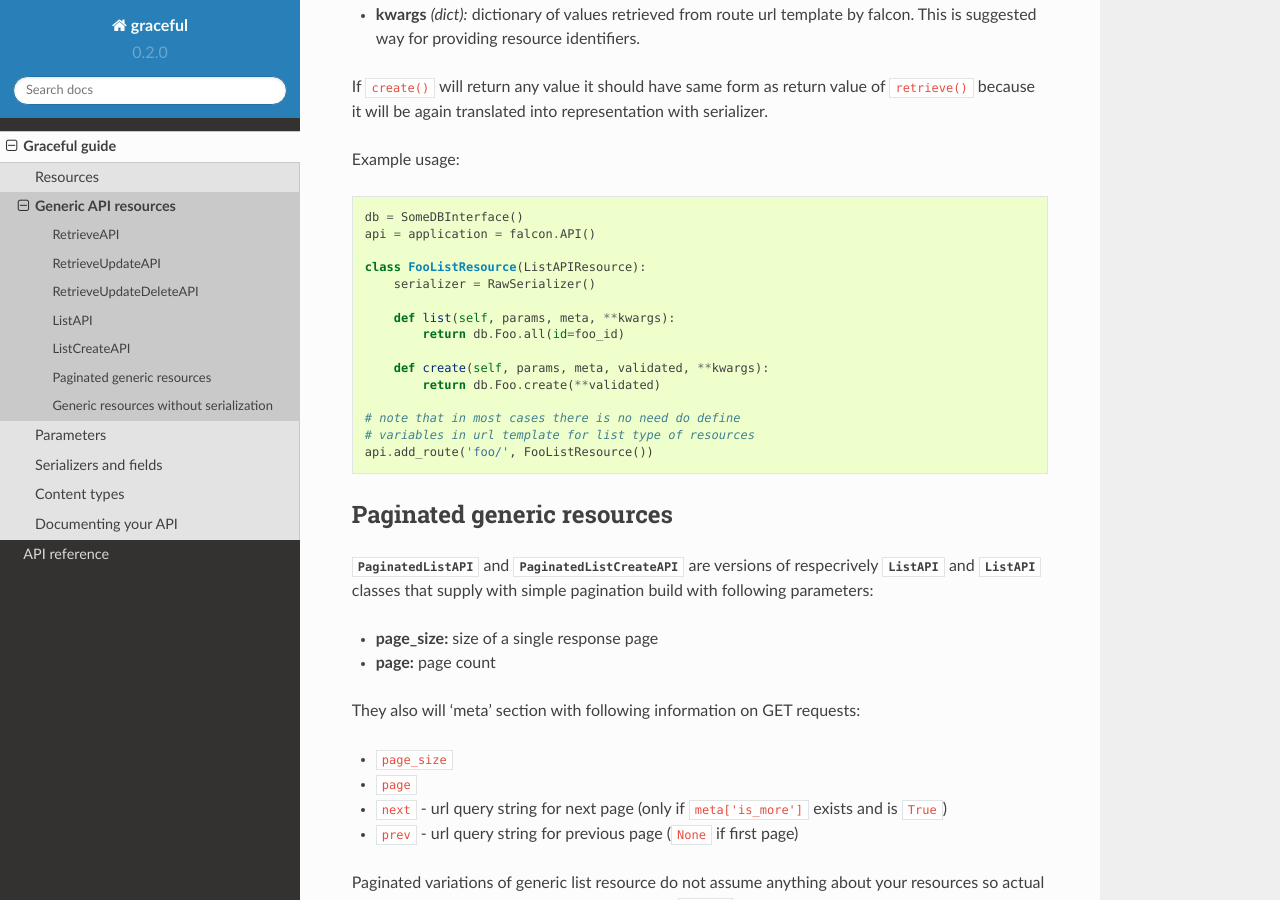
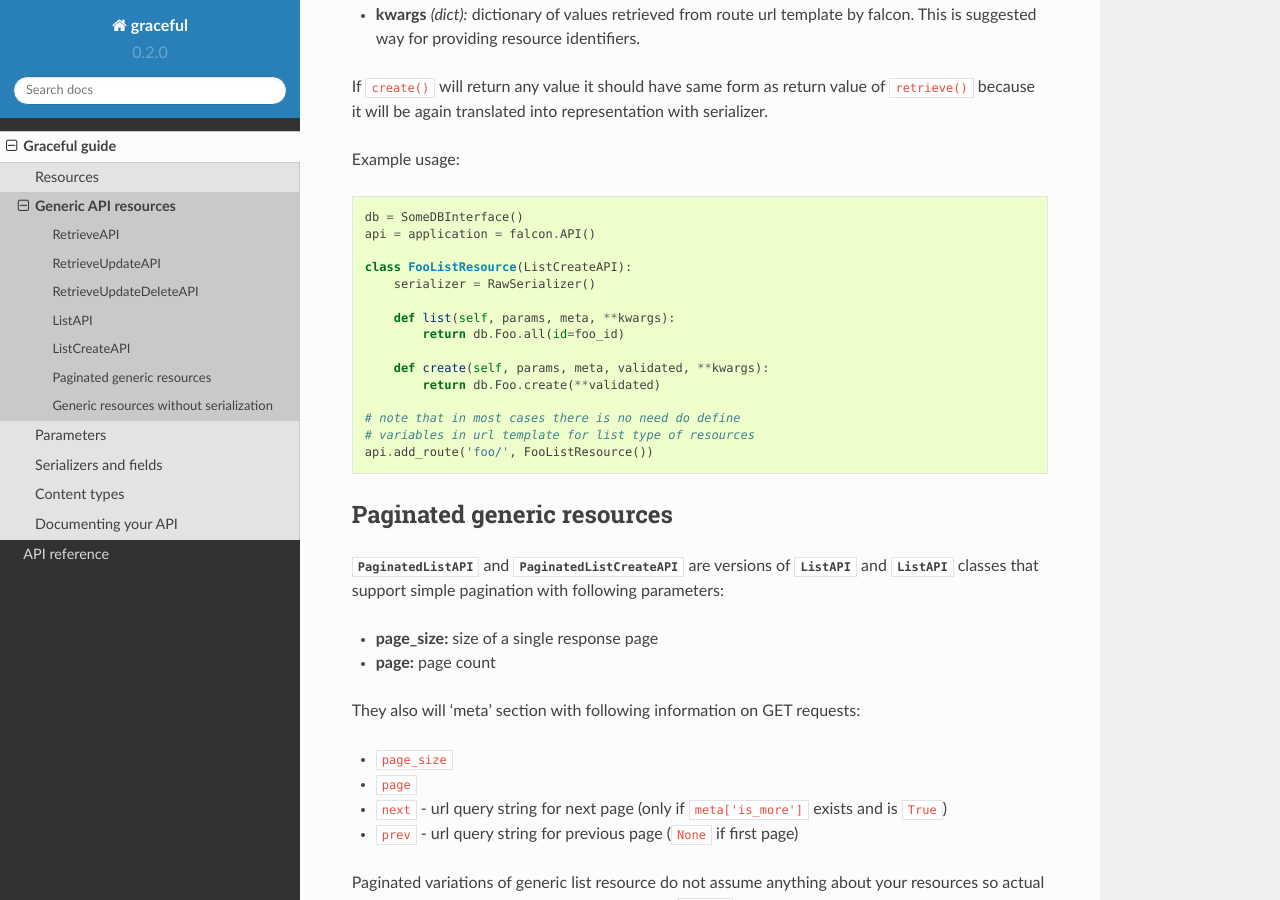
Before and after one commit to swistakm/graceful, a Sphinx documentation site: the page built from docs/guide/generic-resources.rst, in a window 1280 px wide and 900 px high, scrolled down 3915 px. Built offline with Sphinx 7.4.7 and the Read the Docs theme 2.0.0, drawn with Linux system fonts in a browser that asks for light colours; some of the changed text lies outside the part shown.

Commit message:
docs: muliple minor improvements to docs

```diff
--- a/docs/guide/documenting-your-api.rst
+++ b/docs/guide/documenting-your-api.rst
@@ -242,7 +242,7 @@ For APIs that contain a lot of multiple resources it is always better to follow
     }
 
     for uri, endpoint in endpoints:
-        api.add_route(uri, endpoints)
+        api.add_route(uri, endpoint)
 
     api.add_route("/", Templated('index.html', {
         'endpoints': {
--- a/docs/guide/generic-resources.rst
+++ b/docs/guide/generic-resources.rst
@@ -183,7 +183,7 @@ Example usage:
     db = SomeDBInterface()
     api = application = falcon.API()
 
-    class FooListResource(ListAPIResource):
+    class FooListResource(ListAPI):
         serializer = RawSerializer()
 
         def list(self, params, meta, **kwargs):
@@ -232,7 +232,7 @@ Example usage:
     db = SomeDBInterface()
     api = application = falcon.API()
 
-    class FooListResource(ListAPIResource):
+    class FooListResource(ListCreateAPI):
         serializer = RawSerializer()
 
         def list(self, params, meta, **kwargs):
@@ -246,12 +246,13 @@ Example usage:
     api.add_route('foo/', FooListResource())
 
 
+
 Paginated generic resources
 ~~~~~~~~~~~~~~~~~~~~~~~~~~~
 
 :class:`PaginatedListAPI` and :class:`PaginatedListCreateAPI` are versions
-of respecrively :class:`ListAPI` and :class:`ListAPI` classes that supply
-with simple pagination build with following parameters:
+of :class:`ListAPI` and :class:`ListAPI` classes that support simple pagination
+with following parameters:
 
 * **page_size:** size of a single response page
 * **page:** page count
```
Also changed, not shown: 1 other file.
